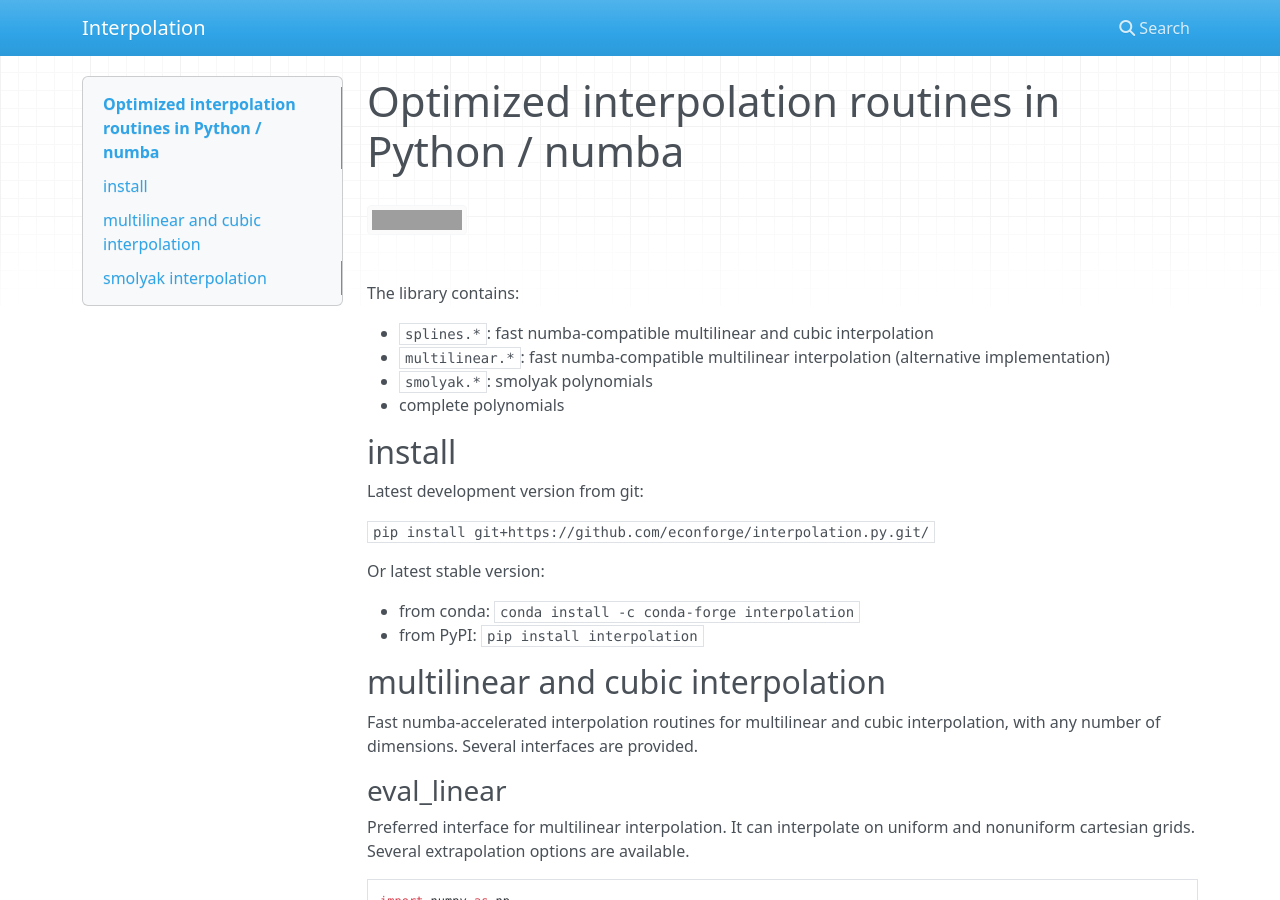
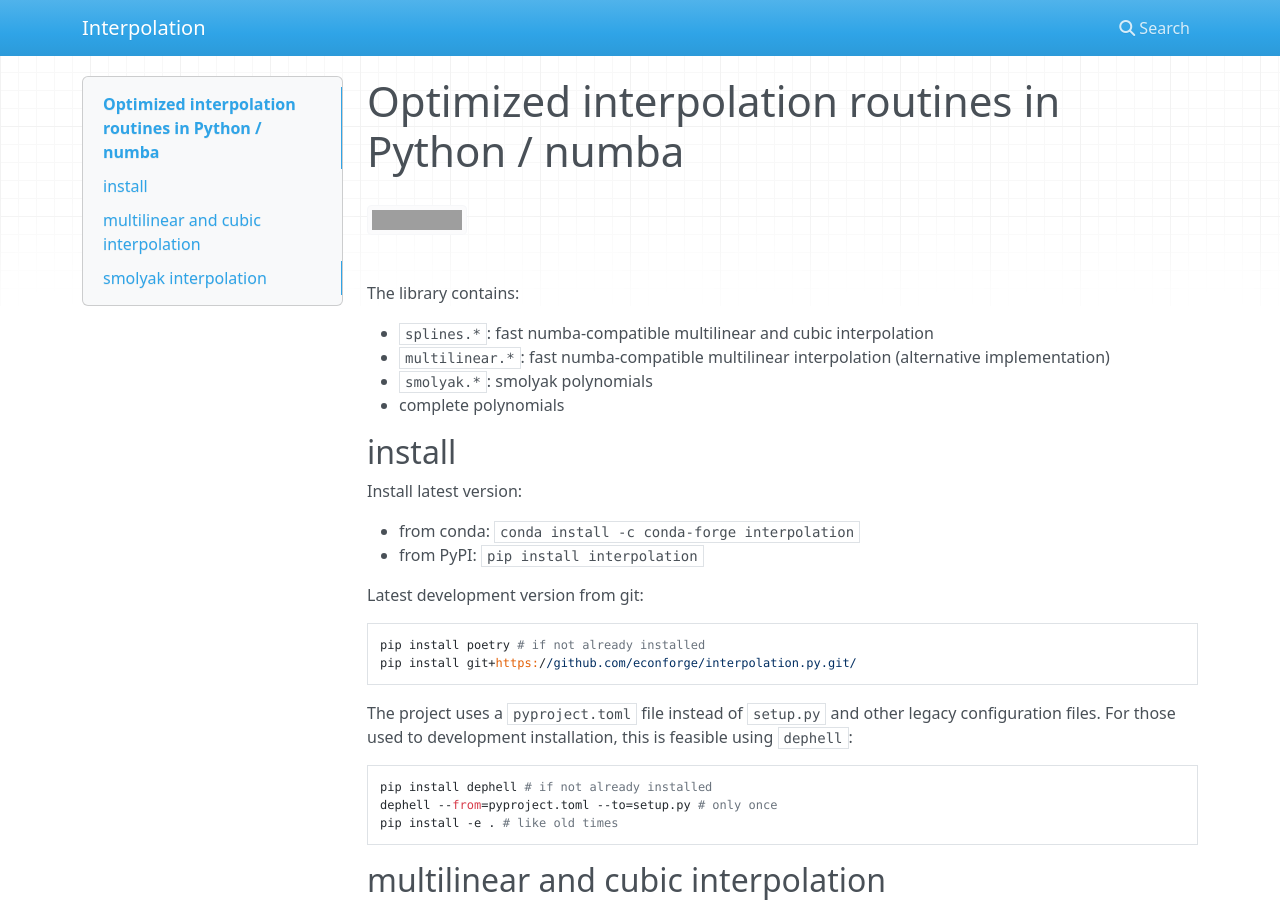
Before and after one commit to EconForge/interpolation.py, an MkDocs documentation site: the page built from docs/index.md, in a window 1280 px wide and 900 px high. Built offline with MkDocs 1.6.1, drawn with Linux system fonts in a browser that asks for light colours; nearby versions of some CDN libraries; grey boxes are pictures that could not be loaded.

Commit message:
Updated installation instructions (2)

````diff
--- a/docs/index.md
+++ b/docs/index.md
@@ -11,14 +11,25 @@ The library contains:
 
 ## install
 
-Latest development version from git:
-
-`pip install git+https://github.com/econforge/interpolation.py.git/`
-
-Or latest stable version:
+Install latest version:
 
 - from conda: `conda install -c conda-forge interpolation`
 - from PyPI: `pip install interpolation`
+
+Latest development version from git:
+
+```
+pip install poetry # if not already installed
+pip install git+https://github.com/econforge/interpolation.py.git/
+```
+
+The project uses a `pyproject.toml` file instead of `setup.py` and other legacy configuration files. For those used to development installation, this is feasible using `dephell`:
+
+```
+pip install dephell # if not already installed
+dephell --from=pyproject.toml --to=setup.py # only once
+pip install -e . # like old times
+```
 
 ## multilinear and cubic interpolation
 
````
